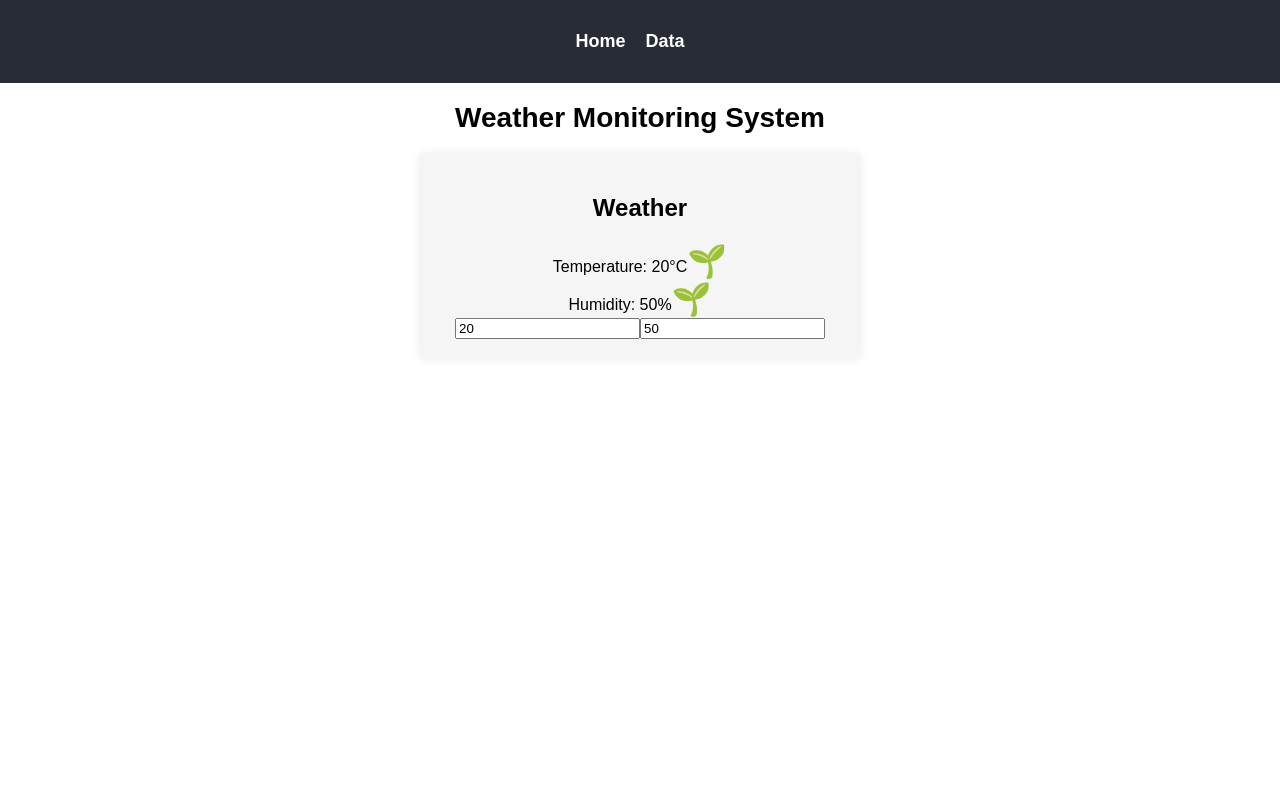
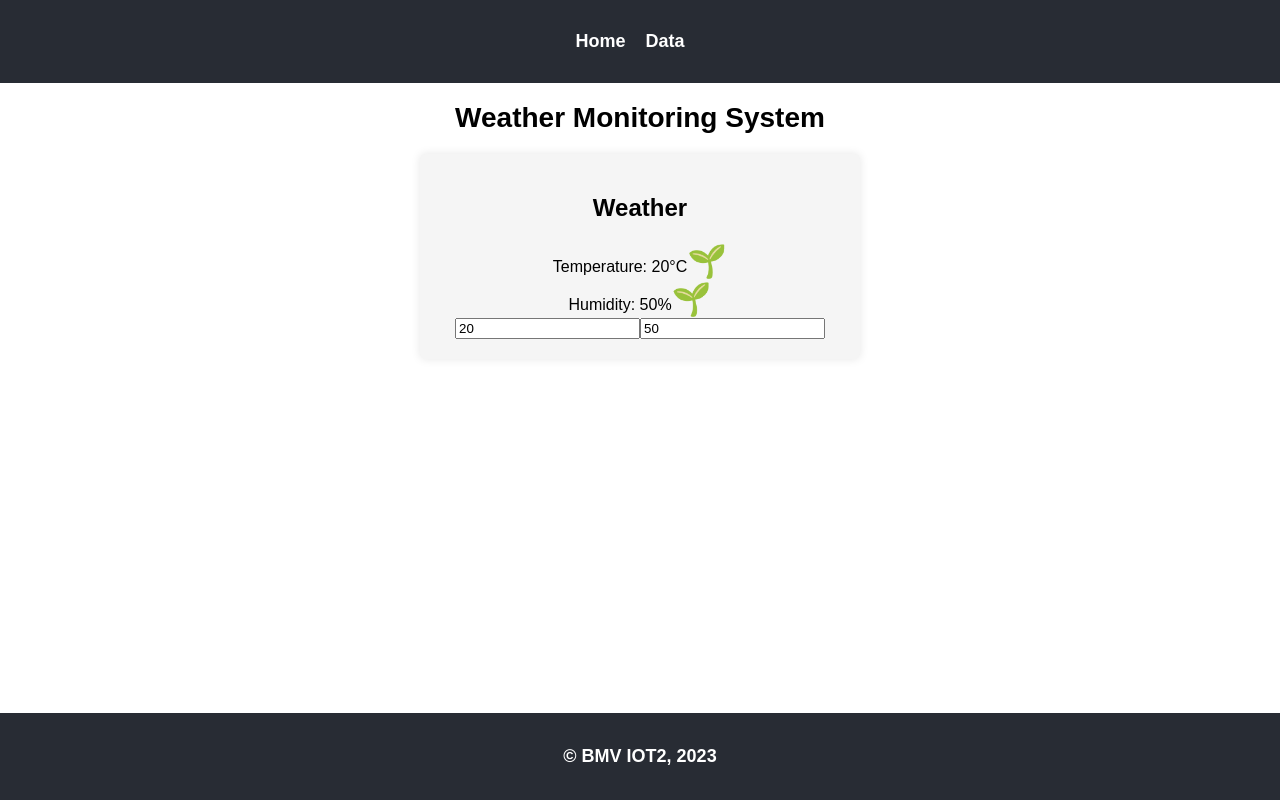
Before and after one commit to Nmazza1/weathermontioringsystem, a React (Create React App) app: page / in a window 1280 px wide. Built offline with nearby package versions, Linux system fonts and the light colour scheme; no server answers.

Commit message:
COVIDISKILLINGME.jpg
Part 1

```diff
--- a/src/App.css
+++ b/src/App.css
@@ -11,9 +11,16 @@ body {
 }
 
 /* Style the navigation bar */
-nav {
+nav, footer {
   background-color: #282c34;
   padding: 15px 0;
+}
+
+footer {
+  position: fixed;
+  bottom: 0;
+  width: 100%;
+  text-align: center;
 }
 
 nav ul {
@@ -27,7 +34,7 @@ nav li {
   margin-right: 20px;
 }
 
-nav a {
+nav a, footer p {
   text-decoration: none;
   color: #fff;
   font-weight: bold;
--- a/src/App.js
+++ b/src/App.js
@@ -30,7 +30,6 @@ function App() {
 
           const tempData = response.data;
           data = tempData;
-
 
           console.log(response);
         }
@@ -109,6 +108,10 @@ function App() {
           />
         </div>
       </div>
+
+      <footer className="footer">
+        <p>&copy; BMV IOT2, 2023</p>
+      </footer>
     </div>
   );
 }
--- a/src/Data.css
+++ b/src/Data.css
@@ -11,9 +11,16 @@ body {
 }
 
 /* Style the navigation bar */
-nav {
+nav, footer {
   background-color: #282c34;
   padding: 15px 0;
+}
+
+footer {
+  position: fixed;
+  bottom: 0;
+  width: 100%;
+  text-align: center;
 }
 
 nav ul {
--- a/src/Data.js
+++ b/src/Data.js
@@ -1,17 +1,16 @@
-import React, { useEffect } from 'react';
+import React, { useEffect, useState } from 'react';
 import axios from 'axios';
 import './Data.css';
 
 function Data() {
-  var data = [];
+  const [data, setData] = useState([]);
 
   const loadDataFromTable = () => {
     axios
       .get('http://172.17.29.171:5000/api/temperature')
       .then((response) => {
         if (response.status === 200) {
-          const tempData = response.data;
-          data = tempData;
+          setData(response.data);
           console.log(response);
         }
       })
@@ -40,13 +39,32 @@ function Data() {
       <div className="container">
         <h2>Weather Data</h2>
         <div className="weather-info">
-          <div>
-            <li>
-              {/* Enter Table Data Here */}
-            </li>
-          </div>
+          <table>
+            <thead>
+              <tr>
+                <th>Date</th>
+                <th>Time</th>
+                <th>Temperature</th>
+                <th>Humidity</th>
+              </tr>
+            </thead>
+            <tbody>
+              {data.map((item, index) => (
+                <tr key={index}>
+                  <td>{item.date}</td>
+                  <td>{item.time}</td>
+                  <td>{item.temperature}</td>
+                  <td>{item.humidity}</td>
+                </tr>
+              ))}
+            </tbody>
+          </table>
         </div>
       </div>
+
+      <footer className="footer">
+        <p>&copy; BMV IOT2, 2023</p>
+      </footer>
     </div>
   );
 }
```
